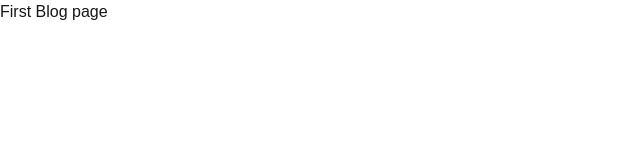
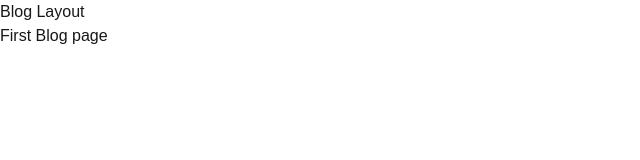
Before and after one commit to MahmudAnik1630/nextjs-learning, a Next.js app: page /Blog/First in a window 1280 px wide. Shown: the top 160 px of the page, without its empty margins (0-640 px from the left). Built offline with nearby package versions, Linux system fonts and the light colour scheme.

Commit message:
nested layout

```diff
--- /dev/null
+++ b/src/app/Blog/layout.tsx
@@ -0,0 +1,9 @@
+export default function BlogLayout({ children }:
+    { children: React.ReactNode }) {
+  return (
+    <div>
+      <h1>Blog Layout</h1>
+      {children}
+    </div>
+  );
+}
```
